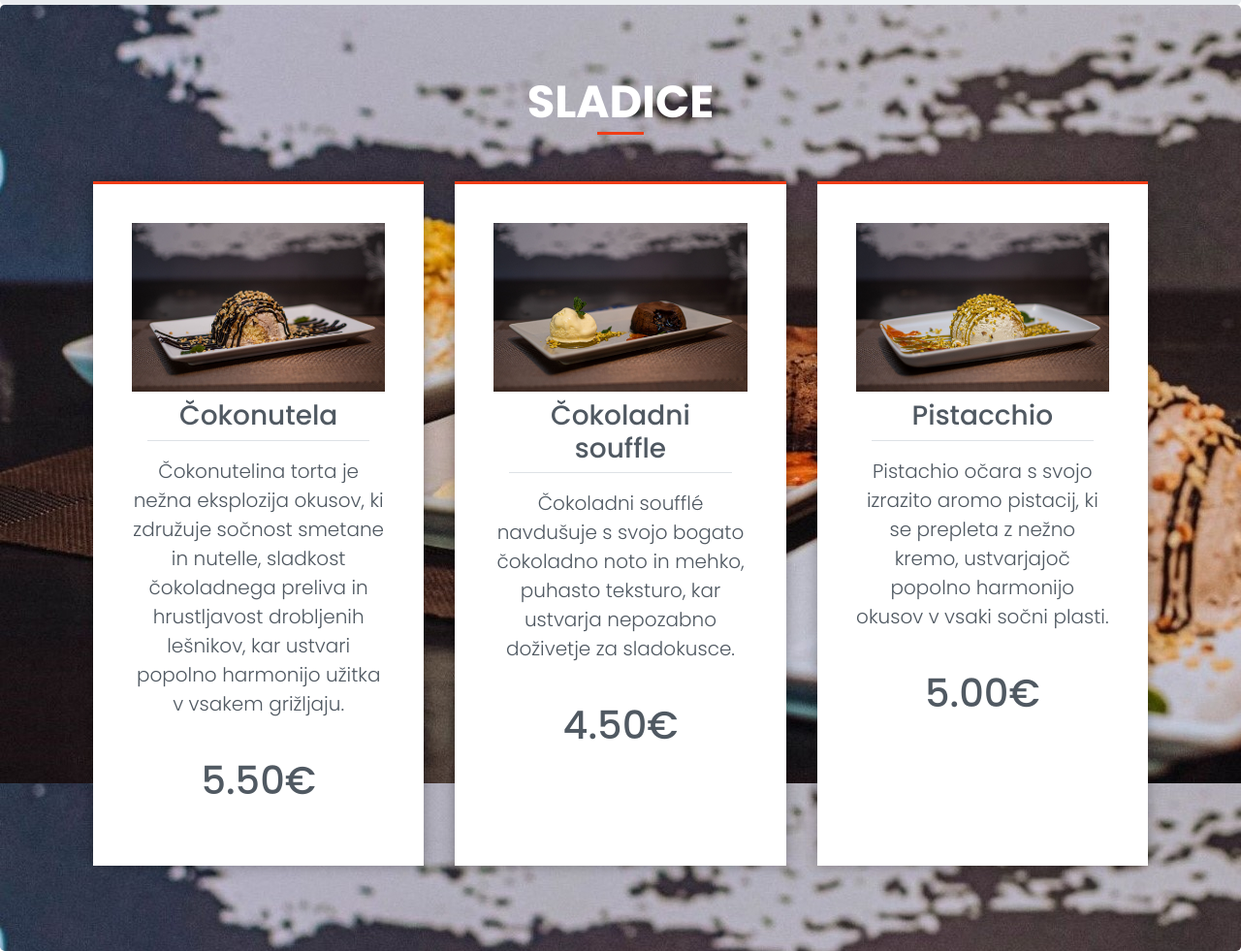
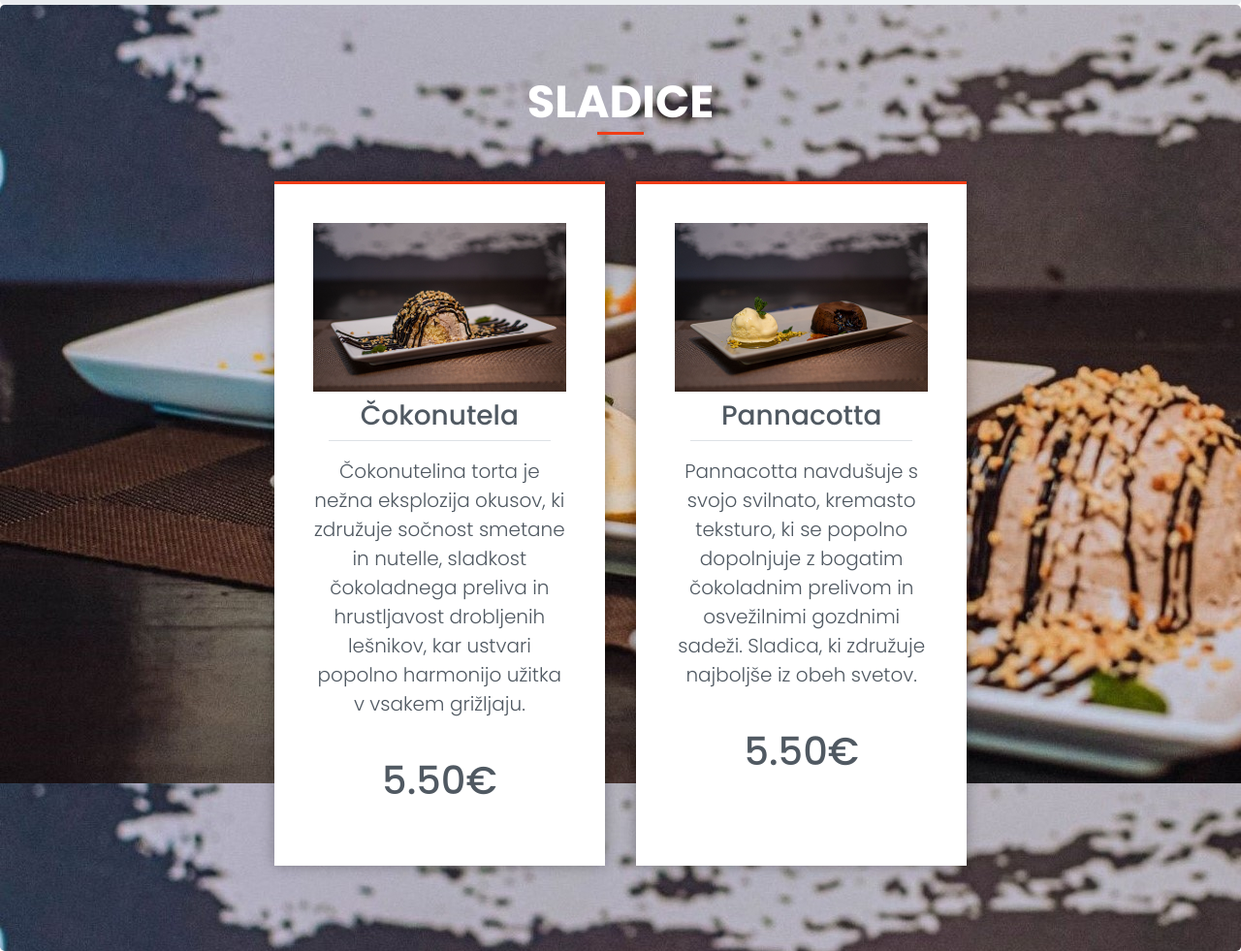
Before and after one commit to restavracije/gradelamesnakantina, a plain HTML site: page index.html in a window 1280 px wide. Shown: the part 3413-4394 px from the top of the page at 97% size. Drawn offline with nearby package versions, Linux system fonts and the light colour scheme.

Commit message:
Update index.html

```diff
--- a/index.html
+++ b/index.html
@@ -283,23 +283,13 @@
 										<div class="pricing-image">
 											<img src="slike/cenik/sladice2.jpg" alt="">
 										</div>
-										<h3 class = "border-bottom py-2 mx-3">Čokoladni souffle</h3>
+										<h3 class = "border-bottom py-2 mx-3">Pannacotta</h3>
 										<p class = "lead py-2">
-                                           Čokoladni soufflé navdušuje s svojo bogato čokoladno noto in mehko, puhasto teksturo, kar ustvarja nepozabno doživetje za sladokusce.</p>
-										<h1 class ="py-3">4.50€</h1>
+                                          Pannacotta navdušuje s svojo svilnato, kremasto teksturo, ki se popolno dopolnjuje z bogatim čokoladnim prelivom in osvežilnimi gozdnimi sadeži. Sladica, ki združuje najboljše iz obeh svetov.</p>
+										<h1 class ="py-3">5.50€</h1>
 								    </div>
 				            </div>
-				            <div class = "col-md-6 col-lg-4 os-animation" data-animation="fadeInUp">
-										<div class = "pricing-panel">
-											<div class="pricing-image">
-												<img src="slike/cenik/sladice3.jpg" alt="">
-											</div>
-											<h3 class = "border-bottom py-2 mx-3">Pistacchio</h3>
-											<p class = "lead py-2">
-                                                Pistachio očara s svojo izrazito aromo pistacij, ki se prepleta z nežno kremo, ustvarjajoč popolno harmonijo okusov v vsaki sočni plasti.</p>
-											<h1 class ="py-3">5.00€</h1>
-								        </div>
-				            </div>
+
                         </div>
 				    </div>
         </div>
```
